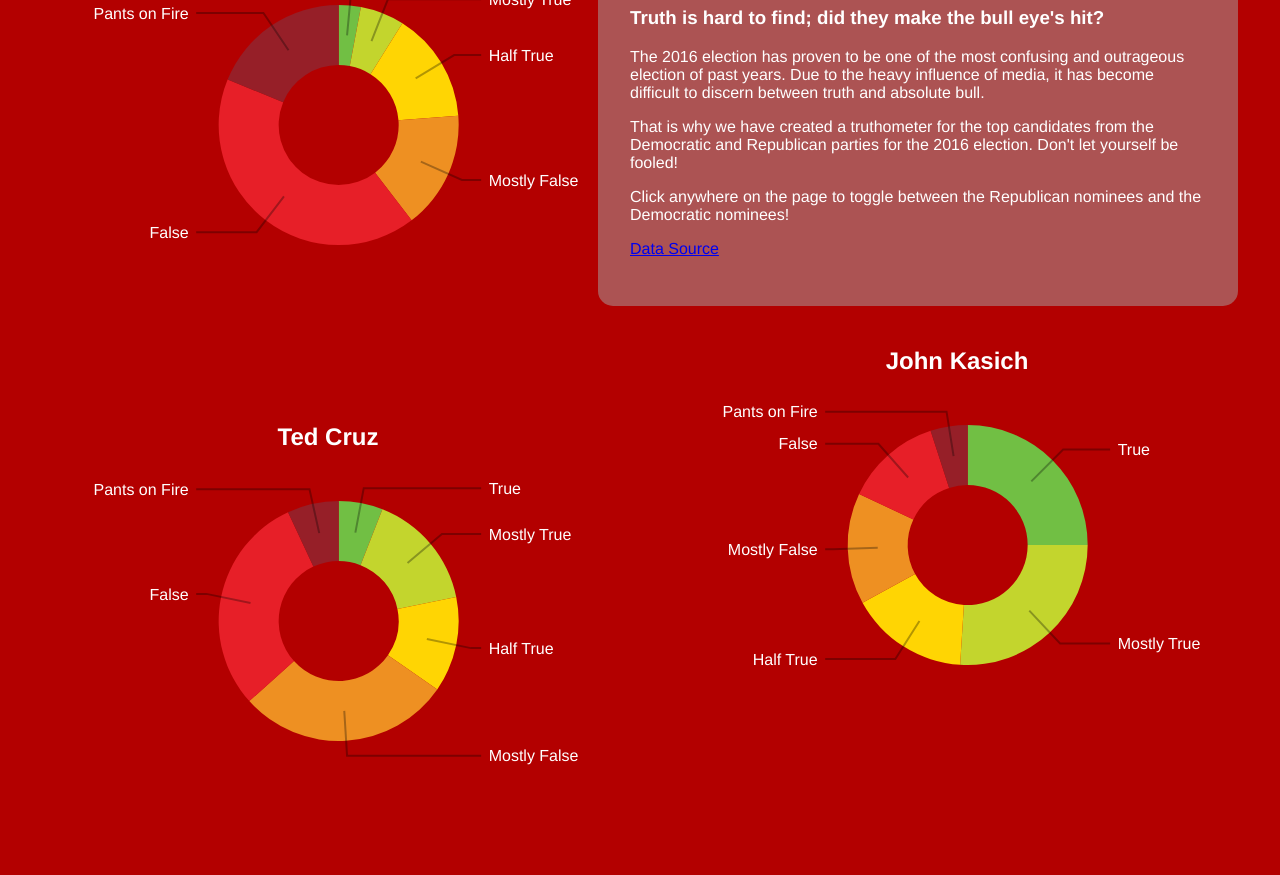
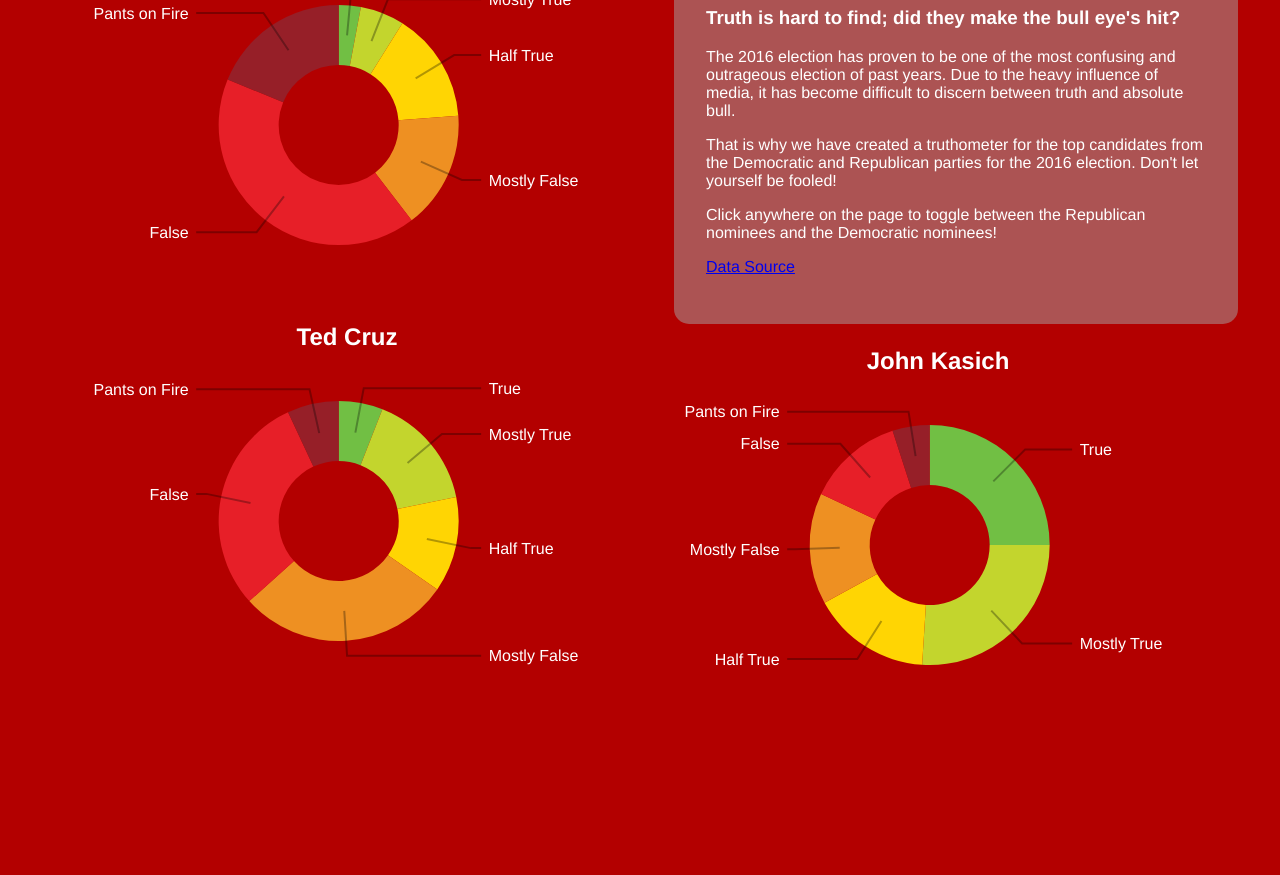
Before and after one commit to alicexue/money_matters, a plain HTML site: page index.html in a window 1280 px wide. Shown: the part 93-968 px from the top of the page. After the commit the page ends 828 px from the top, so only its background shows below. Drawn offline with nearby package versions, Linux system fonts and the light colour scheme.

Commit message:
reverted

```diff
--- a/css/style.css
+++ b/css/style.css
@@ -28,15 +28,15 @@ polyline{
 
 
 .candidates{
-  height: 50%;
+  height: 300px;
   padding-left: 5%;
-  width: 40%;
+  width: 550px;
   margin-bottom: 7.5%;
 }
 
 .description{
   position: absolute;
-  width: 45%;
+  width: 500px;
   top: 0;
   right: 50px;
   border-radius: 15px;
```
